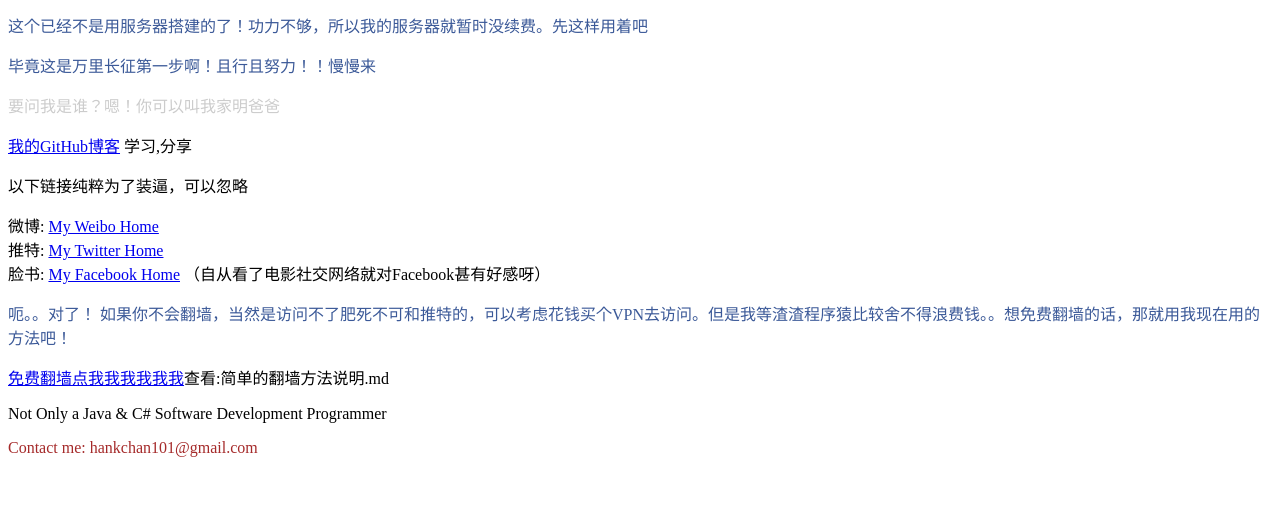
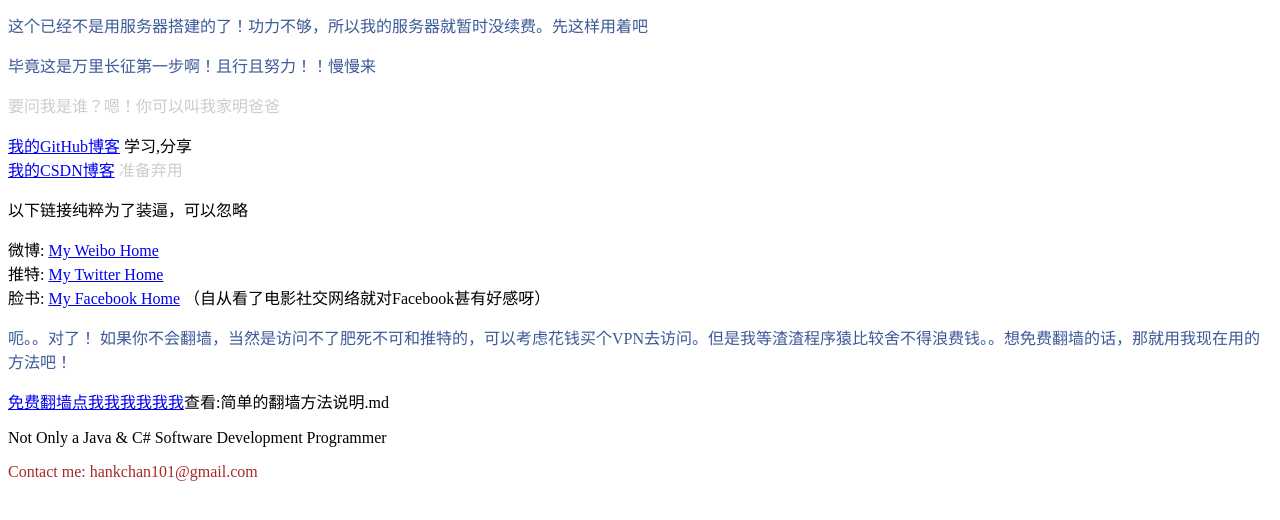
Before and after one commit to hank0chan/hank0chan.github.io, a plain HTML site: page index.html in a window 1280 px wide. Shown: the part 116-636 px from the top of the page. Drawn offline with Linux system fonts and the light colour scheme.

Commit message:
更新小小小

```diff
--- a/index.html
+++ b/index.html
@@ -10,8 +10,8 @@
 			<p align="left">毕竟这是万里长征第一步啊！且行且努力！！慢慢来</p>
 		</div>
 		<p style="color: #cccccc">要问我是谁？嗯！你可以叫我家明爸爸</p>
-
 		<a href="https://github.com/hank0chan/blog">我的GitHub博客</a>&nbsp;学习,分享<br>
+		<div style="color: #cccccc"><a href="http://blog.csdn.net/hank_chan">我的CSDN博客</a>&nbsp;准备弃用<br/></div>
 		<p>以下链接纯粹为了装逼，可以忽略</p>
 		微博:&nbsp;<a href="http://weibo.com/338485677">My Weibo Home</a><br/>
 		推特:&nbsp;<a href="https://twitter.com/hankchan101">My Twitter Home</a><br/>
```
